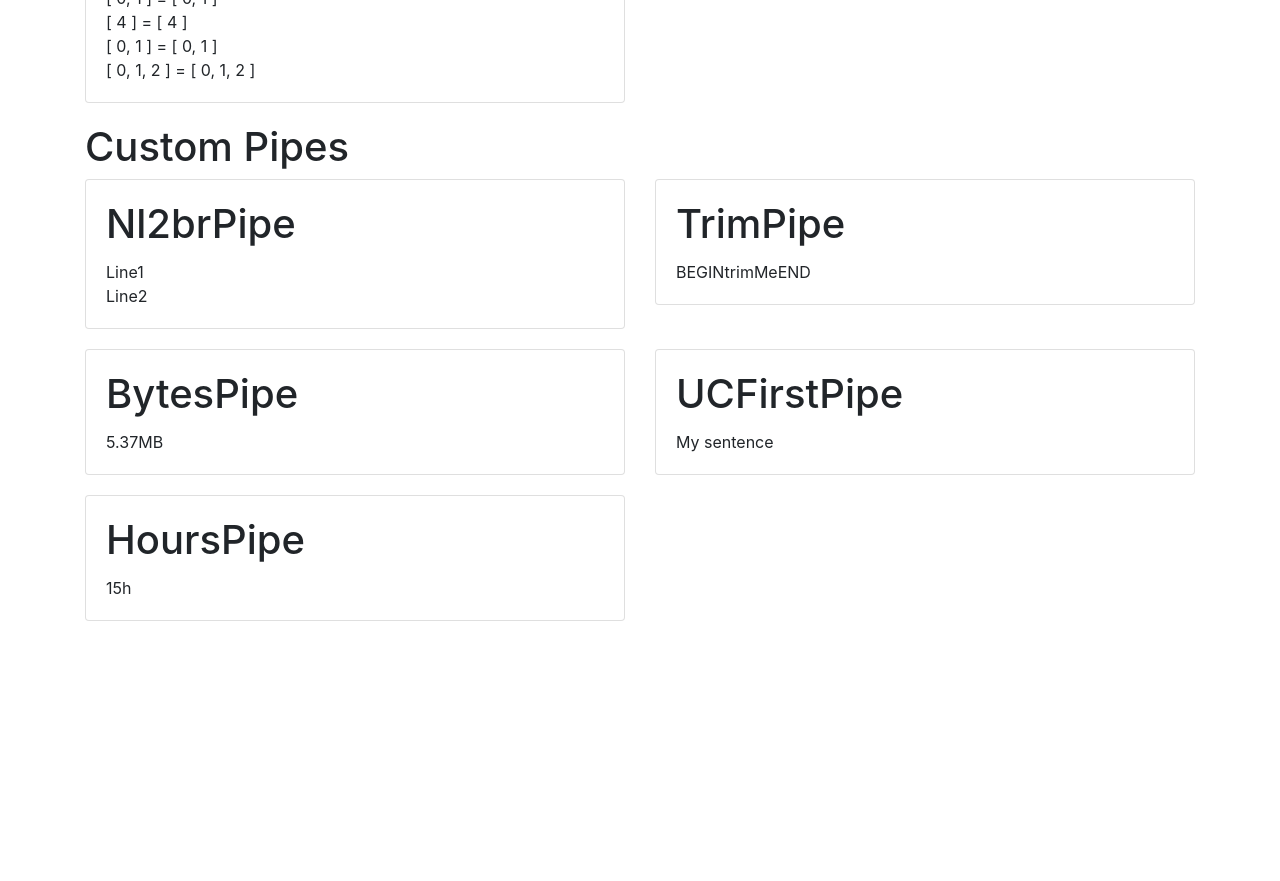
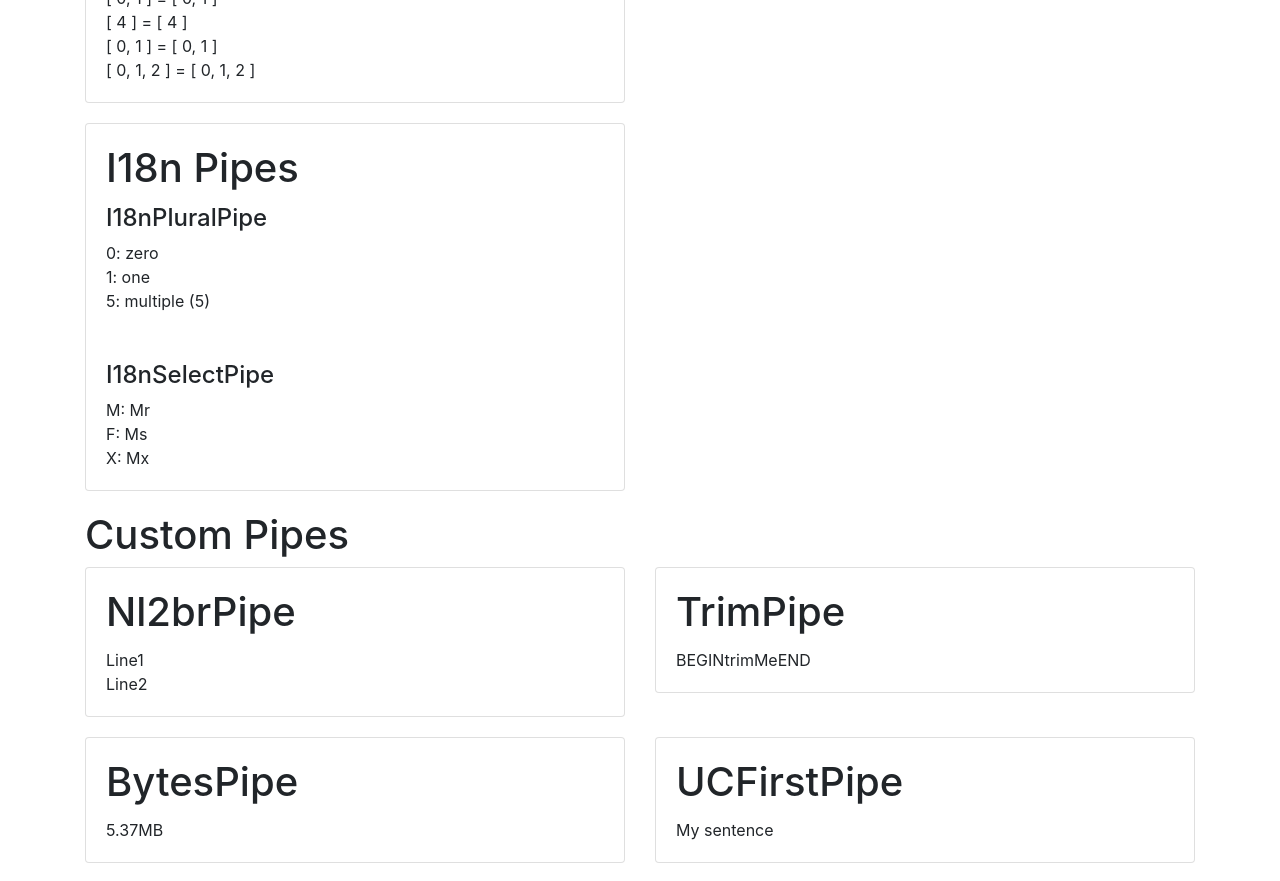
Before and after one commit to itenium-be/Angular-Series, an Angular app in the folder angular-pipes/: page / in a window 1280 px wide. Shown: the part 1340-2221 px from the top of the page. Before the commit the page ends 1981 px from the top, so only its background shows below. Built offline with nearby package versions, Linux system fonts and the light colour scheme.

Commit message:
i18n pipes

```diff
--- a/angular-pipes/src/app/app.component.html
+++ b/angular-pipes/src/app/app.component.html
@@ -169,18 +169,25 @@
 
 
 
+<div app-panel header="I18n Pipes" class="col-sm-6">
+  <h4>I18nPluralPipe</h4>
+  <!-- https://angular.dev/api/common/I18nPluralPipe -->
+  <!-- {{ value | i18nPlural: pluralMap [ : locale ] }} -->
+  <!-- pluralMap: https://unicode-org.github.io/icu/userguide/format_parse/messages/ -->
+  <div>0: {{ 0 | i18nPlural: pluralMap }}</div>
+  <div>1: {{ 1 | i18nPlural: pluralMap }}</div>
+  <div>5: {{ 5 | i18nPlural: pluralMap }}</div>
 
 
-
-
-
-<!-- <h1>I18nSelectPipe &amp; I18nPluralPipe</h1> -->
-
-<!-- https://angular.dev/api/common/I18nSelectPipe -->
-<!-- {{ value_expression | i18nSelect : mapping }} -->
-
-<!-- https://angular.dev/api/common/I18nPluralPipe -->
-<!-- {{ value_expression | i18nPlural : pluralMap [ : locale ] }} -->
+  <br>
+  <br>
+  <h4>I18nSelectPipe</h4>
+  <!-- https://angular.dev/api/common/I18nSelectPipe -->
+  <!-- {{ value | i18nSelect : mapping }} -->
+  <div>M: {{ 'M' | i18nSelect: genderMap }}</div>
+  <div>F: {{ 'F' | i18nSelect: genderMap }}</div>
+  <div>X: {{ 'X' | i18nSelect: genderMap }}</div>
+</div>
 
 </div>
 
--- a/angular-pipes/src/app/app.component.ts
+++ b/angular-pipes/src/app/app.component.ts
@@ -46,4 +46,17 @@ export class AppComponent {
     console.log('DEPRECATED: CurrencyPipe from AppComponent ctor', cp.transform(450.657, 'EUR', 'symbol', '0.2-2', 'fr'));
     console.log('Instead use formatCurrency fn!', formatCurrency(450.657, 'fr', 'EUR', 'symbol', '0.2-2'));
   }
+
+
+  pluralMap = {
+    '=0': 'zero',
+    '=1': 'one',
+    'other': 'multiple (#)',
+  }
+
+  genderMap = {
+    'M': 'Mr',
+    'F': 'Ms',
+    'X': 'Mx',
+  }
 }
```
